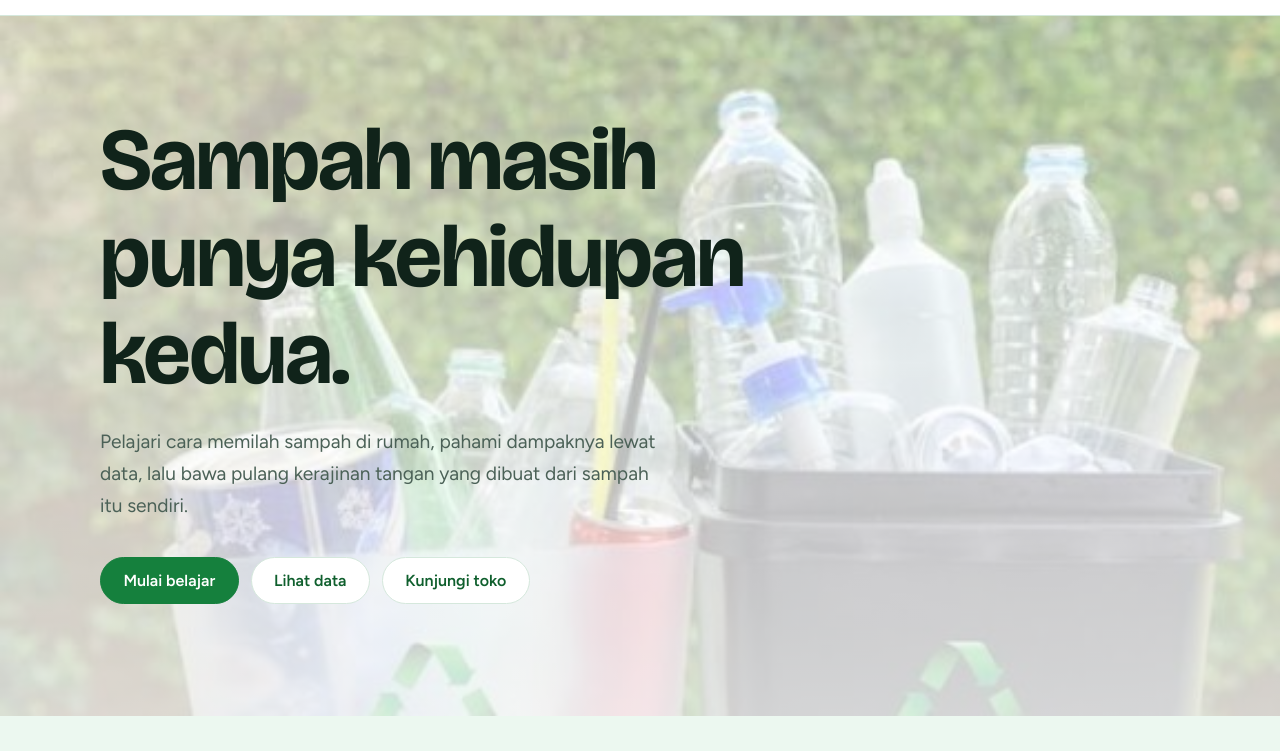
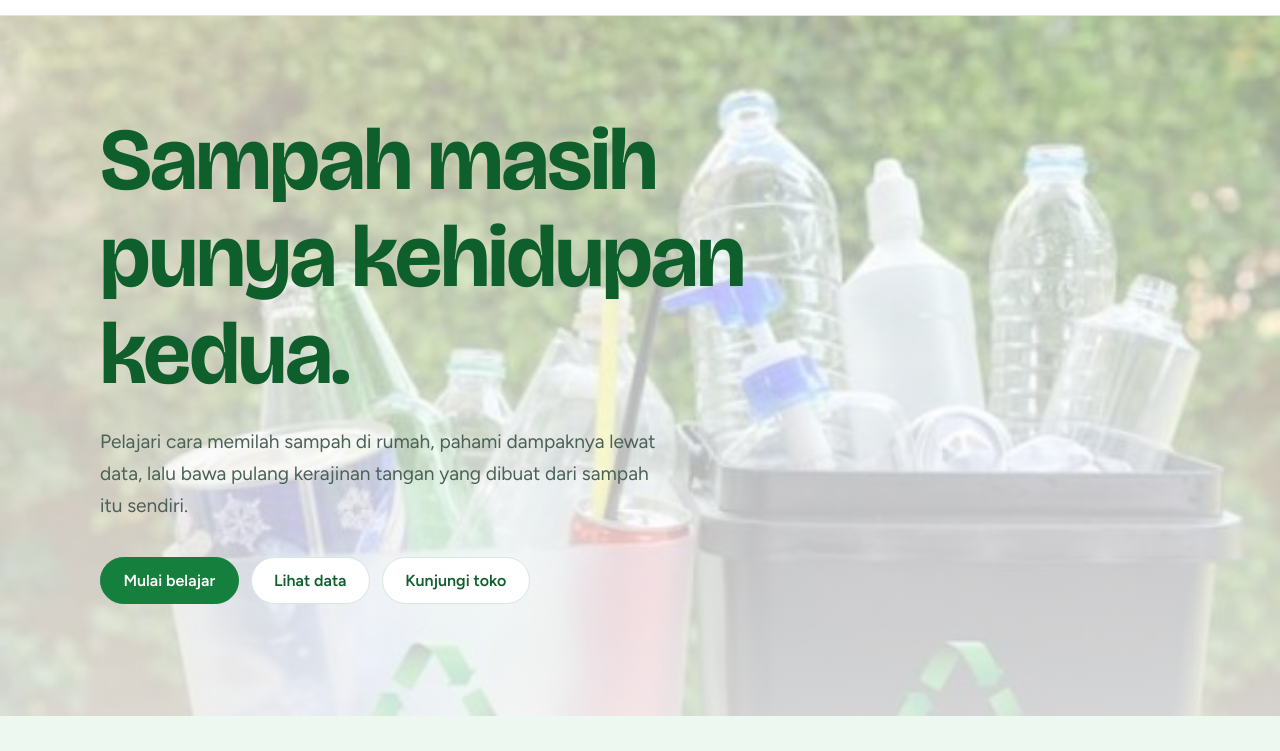
Before and after one commit to PabloManalu/daurulang, a website: page public/index.html in a window 1280 px wide. Shown: the part 49-800 px from the top of the page. Drawn offline with nearby package versions, Linux system fonts and the light colour scheme.

Commit message:
Update style.css
ganti warna font h1

```diff
--- a/public/css/style.css
+++ b/public/css/style.css
@@ -52,7 +52,7 @@ p { margin: 0; }
     url("/img/bg-hero.jpg") center / cover no-repeat;
   padding: clamp(3rem, 9vw, 6rem) 0 clamp(4rem, 10vw, 7rem);
 }
-.hero h1 { font-size: clamp(2.6rem, 7.5vw, 5.5rem); font-weight: 700; max-width: 14ch; }
+.hero h1 { font-size: clamp(2.6rem, 7.5vw, 5.5rem); font-weight: 700; max-width: 14ch; color: #0F5F2D }
 .lead { margin-top: 1.5rem; max-width: 46ch; font-size: 1.2rem; color: var(--muted); }
 .actions { display: flex; flex-wrap: wrap; gap: .75rem; margin-top: 2.25rem; }
 
```
